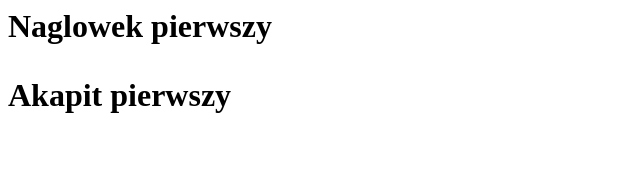
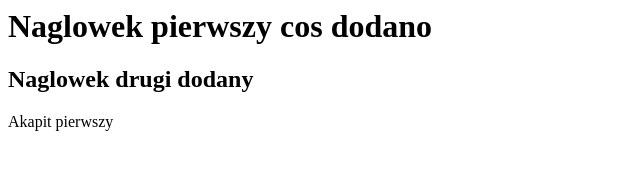
Before and after one commit to Krzysiek336/nauka-gita, a plain HTML site: page index.html in a window 1280 px wide. Shown: the whole page, without its empty margins (0-640 px from the left). Drawn offline with nearby package versions, Linux system fonts and the light colour scheme; files that its build step writes are made by us from their sources.

Commit message:
Add naglowki zmiana

```diff
--- a/index.html
+++ b/index.html
@@ -6,7 +6,8 @@
     <link href="style.css" type="text/css" rel="stylesheet">
   </head>
   <body>
-    <h1>Naglowek pierwszy<h1>
+    <h1>Naglowek pierwszy cos dodano<h1>
+    <h2>Naglowek drugi dodany</h2>
     <p>Akapit pierwszy</p>
   </body>
 </html>
```
